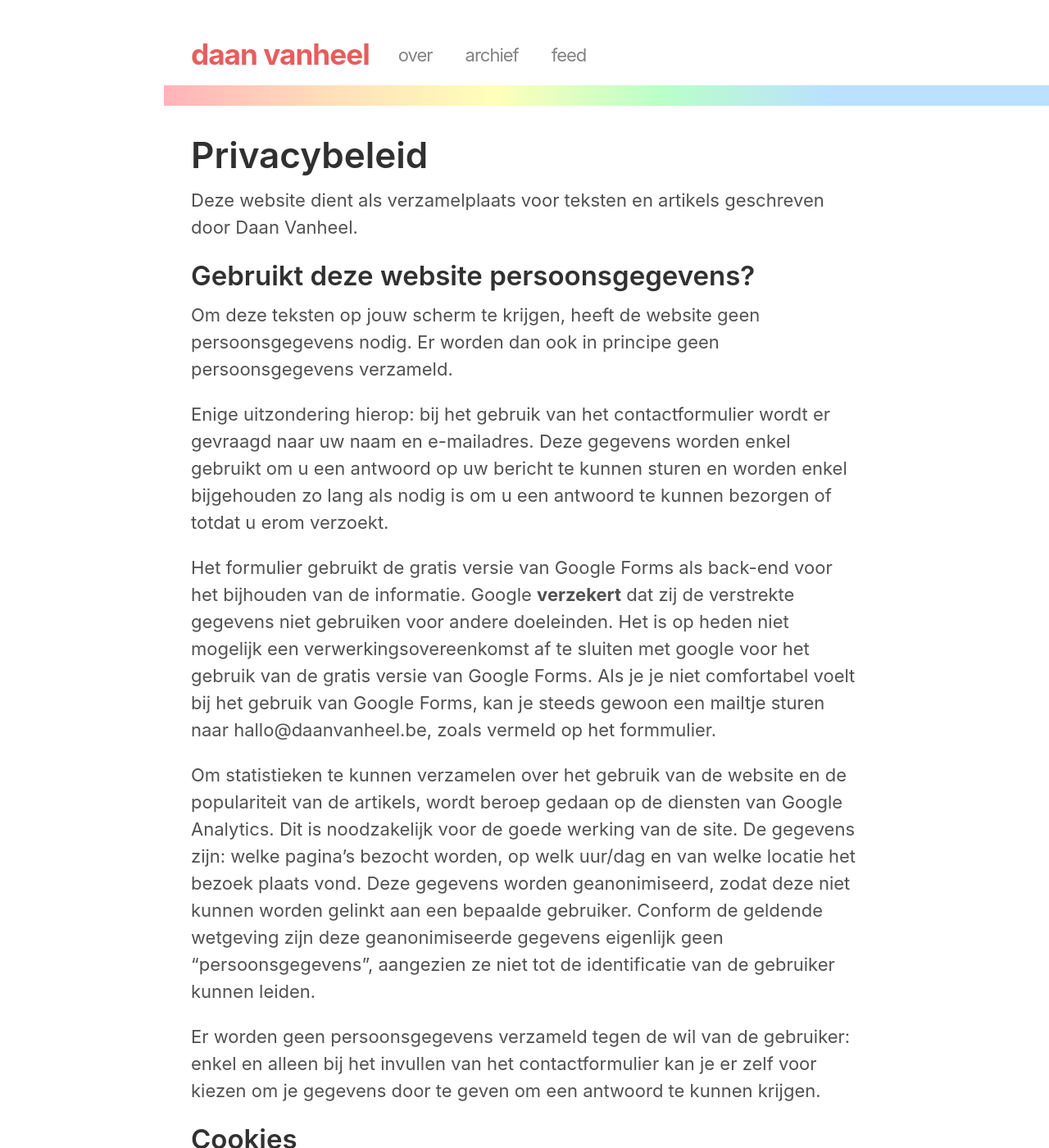
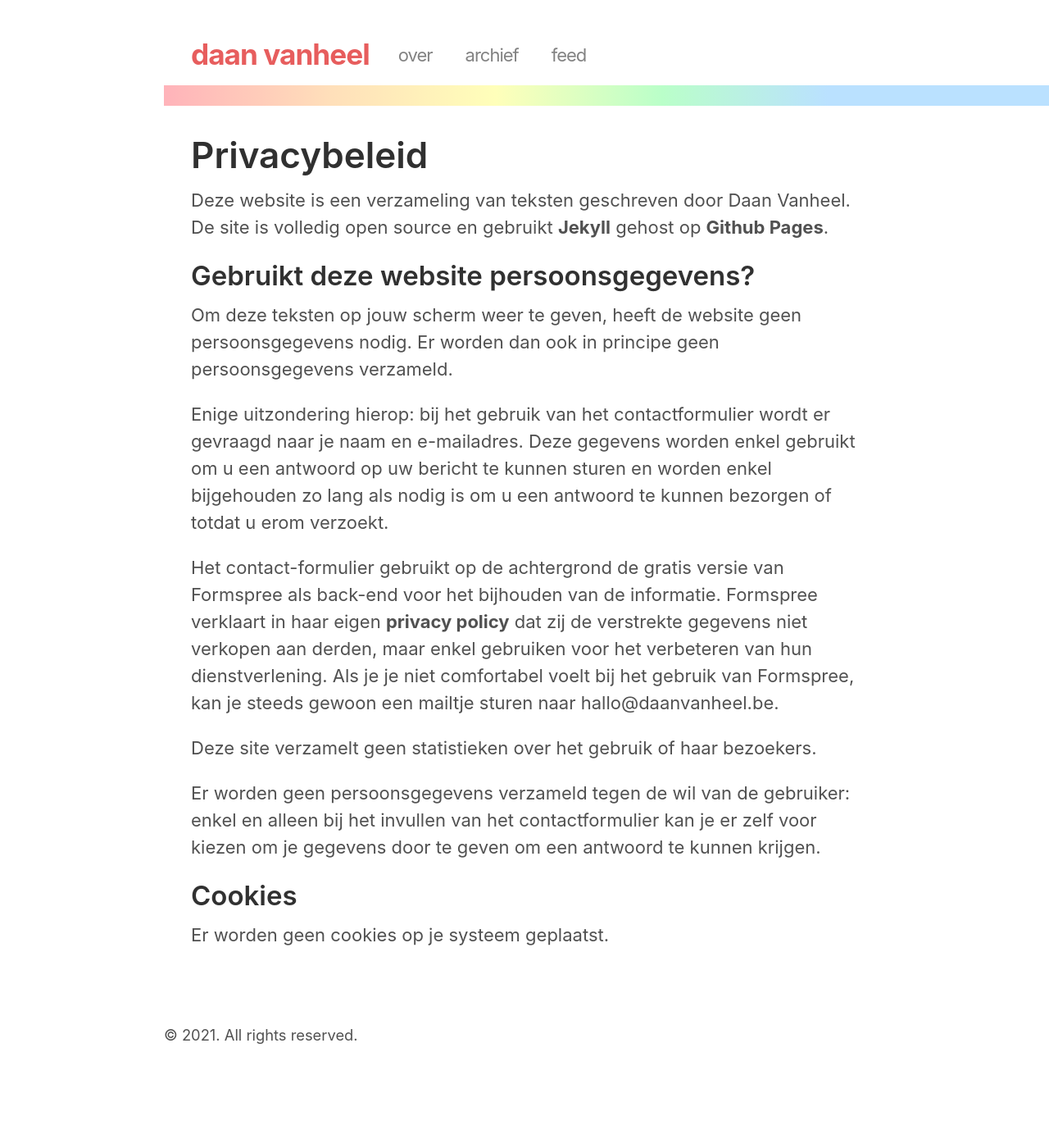
Before and after one commit to daanvanheel/daanvanheel.github.io, a Jekyll site: the page built from privacy.md, in a window 1280 px wide and 1400 px high. Shown: the whole window at 82% size. Built offline with Jekyll 4.4.1, drawn with Linux system fonts in a browser that asks for light colours; some of the changed text lies outside the part shown.

Commit message:
Update privacy.md

```diff
--- a/privacy.md
+++ b/privacy.md
@@ -3,20 +3,20 @@ layout: page
 title: Privacybeleid
 
 ---
-Deze website dient als verzamelplaats voor teksten en artikels geschreven door Daan Vanheel.
+Deze website is een verzameling van teksten geschreven door Daan Vanheel. De site is volledig open source en gebruikt <a href="https://jekyllrb.com" alt="Jekyll blogging software" target="_blank">Jekyll</a> gehost op <a href="https://pages.github.comGithub" alt="Github Pages" target="_blank">Github Pages</a>.
 
 ## Gebruikt deze website persoonsgegevens?
 
-Om deze teksten op jouw scherm te krijgen, heeft de website geen persoonsgegevens nodig. Er worden dan ook in principe geen persoonsgegevens verzameld.
+Om deze teksten op jouw scherm weer te geven, heeft de website geen persoonsgegevens nodig. Er worden dan ook in principe geen persoonsgegevens verzameld.
 
-Enige uitzondering hierop: bij het gebruik van het contactformulier wordt er gevraagd naar uw naam en e-mailadres. Deze gegevens worden enkel gebruikt om u een antwoord op uw bericht te kunnen sturen en worden enkel bijgehouden zo lang als nodig is om u een antwoord te kunnen bezorgen of totdat u erom verzoekt.
+Enige uitzondering hierop: bij het gebruik van het contactformulier wordt er gevraagd naar je naam en e-mailadres. Deze gegevens worden enkel gebruikt om u een antwoord op uw bericht te kunnen sturen en worden enkel bijgehouden zo lang als nodig is om u een antwoord te kunnen bezorgen of totdat u erom verzoekt.
 
-Het formulier gebruikt de gratis versie van Google Forms als back-end voor het bijhouden van de informatie. Google <a href="https://privacy.google.com/businesses/compliance/#!?modal_active=none" target="_blank">verzekert</a> dat zij de verstrekte gegevens niet gebruiken voor andere doeleinden. Het is op heden niet mogelijk een verwerkingsovereenkomst af te sluiten met google voor het gebruik van de gratis versie van Google Forms. Als je je niet comfortabel voelt bij het gebruik van Google Forms, kan je steeds gewoon een mailtje sturen naar hallo@daanvanheel.be, zoals vermeld op het formmulier.
+Het contact-formulier gebruikt op de achtergrond de gratis versie van Formspree als back-end voor het bijhouden van de informatie. Formspree verklaart in haar eigen <a href="https://formspree.io/legal/privacy-policy" target="_blank">privacy policy</a> dat zij de verstrekte gegevens niet verkopen aan derden, maar enkel gebruiken voor het verbeteren van hun dienstverlening. Als je je niet comfortabel voelt bij het gebruik van Formspree, kan je steeds gewoon een mailtje sturen naar hallo@daanvanheel.be.
 
-Om statistieken te kunnen verzamelen over het gebruik van de website en de populariteit van de artikels, wordt beroep gedaan op de diensten van Google Analytics. Dit is noodzakelijk voor de goede werking van de site. De gegevens zijn: welke pagina's bezocht worden, op welk uur/dag en van welke locatie het bezoek plaats vond. Deze gegevens worden geanonimiseerd, zodat deze niet kunnen worden gelinkt aan een bepaalde gebruiker. Conform de geldende wetgeving zijn deze geanonimiseerde gegevens eigenlijk geen "persoonsgegevens", aangezien ze niet tot de identificatie van de gebruiker kunnen leiden.
+Deze site verzamelt geen statistieken over het gebruik of haar bezoekers.
 
 Er worden geen persoonsgegevens verzameld tegen de wil van de gebruiker: enkel en alleen bij het invullen van het contactformulier kan je er zelf voor kiezen om je gegevens door te geven om een antwoord te kunnen krijgen.
 
 ## Cookies
 
-Er wordt maar één cookie gebruikt, en dat is die van Google Analytics. De gegevens worden volledig geanonimiseerd. Onder de vorige titel kan je lezen welke gegevens verzameld worden en waarvoor ze worden gebruikt.
+Er worden geen cookies op je systeem geplaatst.
```
